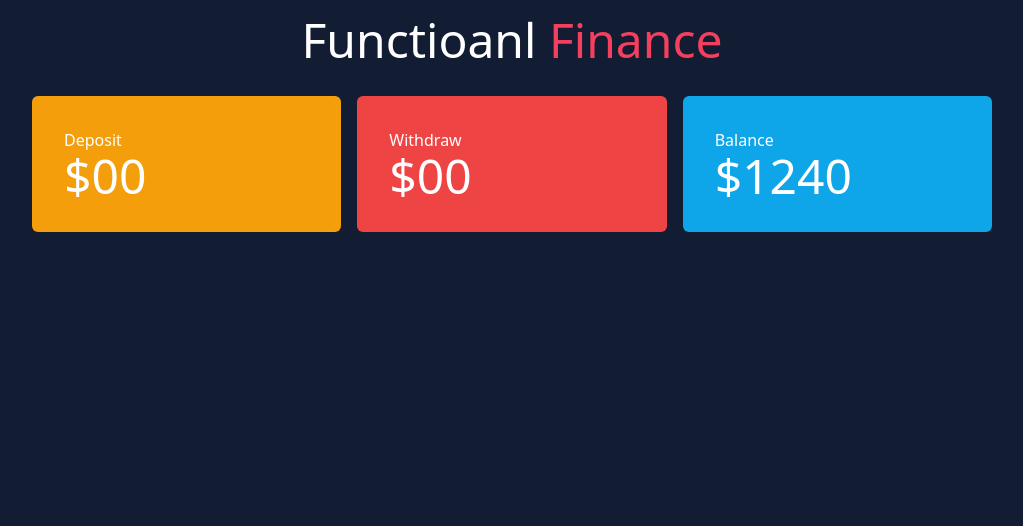
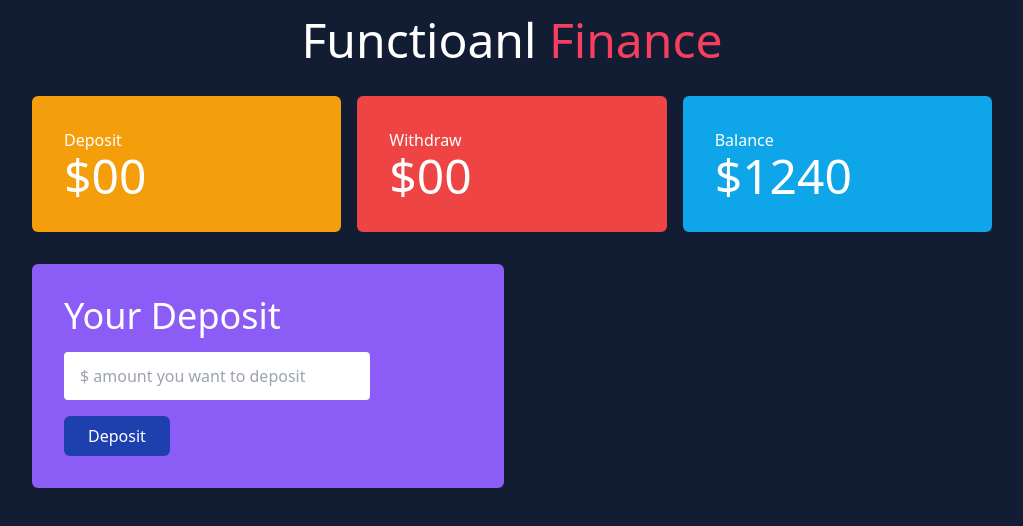
Before and after one commit to searchsakib/functional-finance-website, a plain HTML site: page index.html in a window 1280 px wide. Shown: the whole page, without its empty margins (128-1151 px from the left). Drawn offline with nearby package versions, Linux system fonts and the light colour scheme.

Commit message:
added deposit box

```diff
--- a/index.html
+++ b/index.html
@@ -29,6 +29,7 @@
       </h1>
     </header>
     <main>
+      <!-- balance and transaction summary  -->
       <section class="mt-8">
         <div class="grid grid-cols-3 gap-4 w-3/4 mx-auto text-white">
           <div class="bg-amber-500 p-8 rounded-md">
@@ -51,6 +52,26 @@
           </div>
         </div>
       </section>
+      <!-- deposit and withdraw section  -->
+      <section class="mt-8 w-3/4 mx-auto">
+        <div class="grid grid-cols-2 gap-4">
+          <div class="bg-violet-500 p-8 rounded-md">
+            <h3 class="text-4xl text-white mb-4">Your Deposit</h3>
+            <input
+              class="w-3/4 px-4 py-3 rounded block"
+              type="number"
+              min="1"
+              placeholder="$ amount you want to deposit"
+            />
+            <button
+              id="btn-deposit"
+              class="bg-blue-800 px-6 py-2 text-white font-medium rounded-md hover:bg-blue-600 mt-4"
+            >
+              Deposit
+            </button>
+          </div>
+        </div>
+      </section>
     </main>
   </body>
 </html>
```
